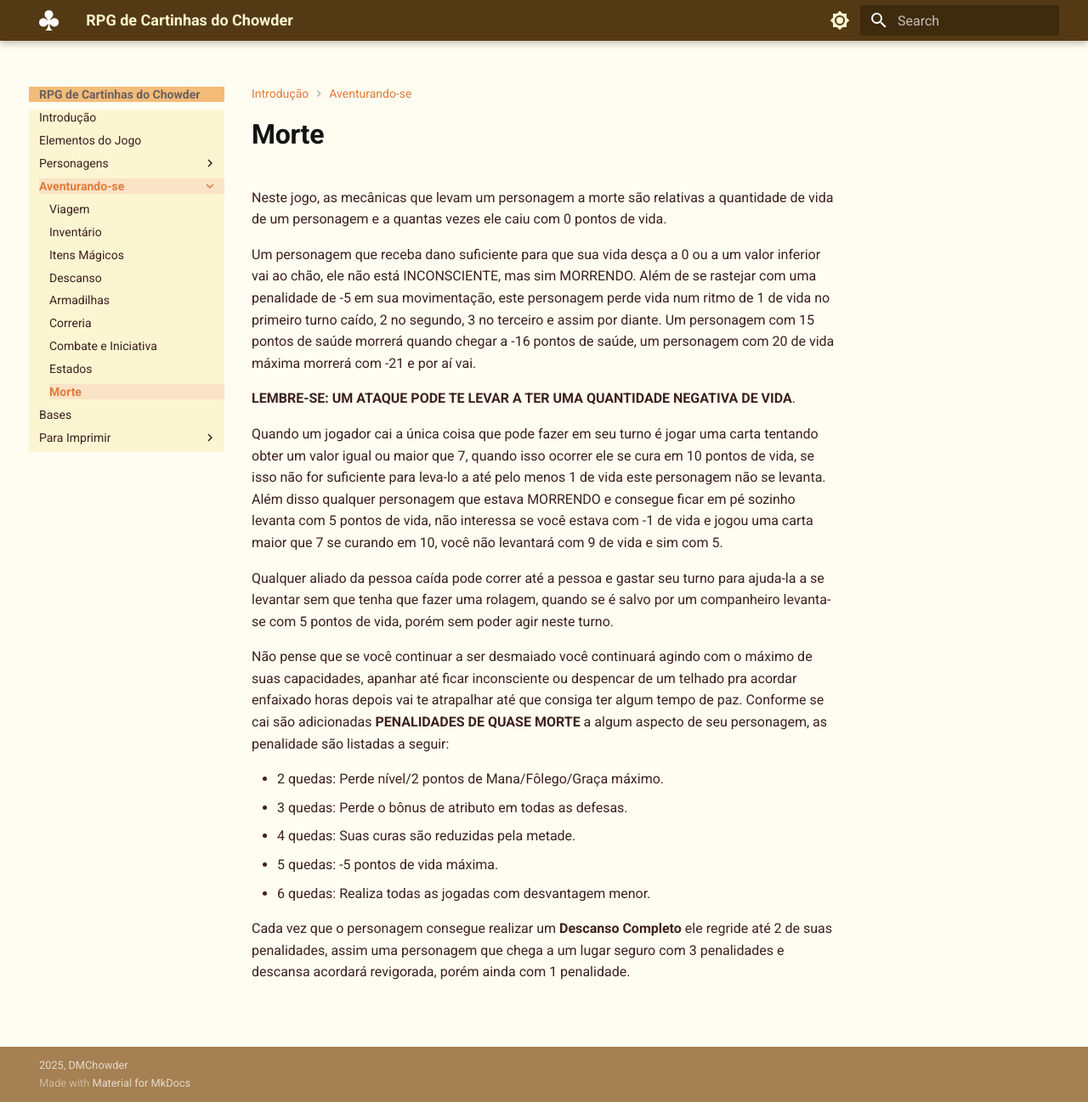
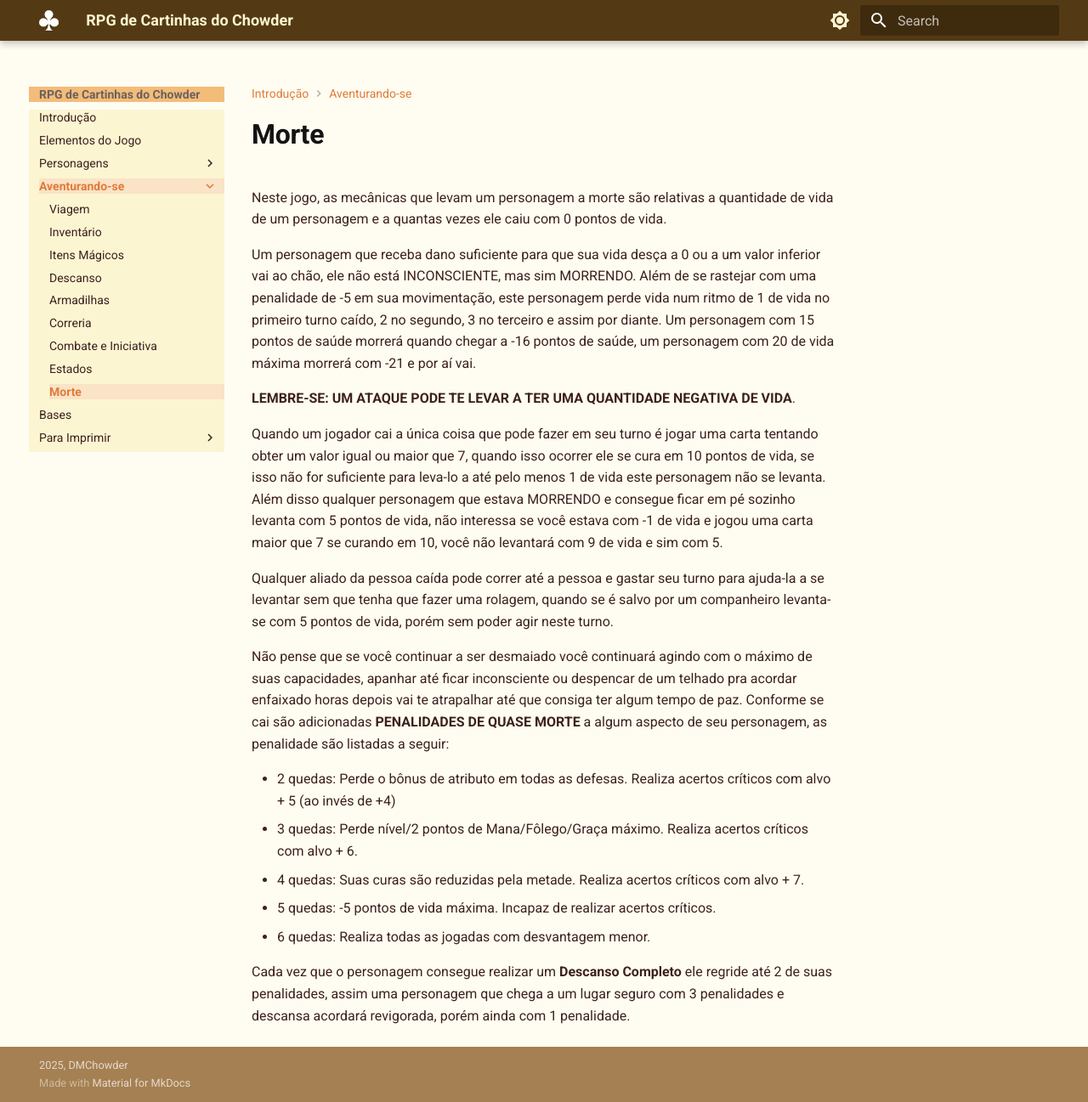
Before and after one commit to JPChowder/ChowRPG, an MkDocs documentation site: the page built from docs/morte.md, in a window 1280 px wide and 1297 px high. Shown: the whole window at 85% size. Built offline with MkDocs 1.6.1 and Material for MkDocs 9.7.7, drawn with Linux system fonts in a browser that asks for light colours.

Commit message:
feat(death): fucked the fucked

```diff
--- a/docs/morte.md
+++ b/docs/morte.md
@@ -11,10 +11,10 @@ Qualquer aliado da pessoa caída pode correr até a pessoa e gastar seu turno pa
 
 Não pense que se você continuar a ser desmaiado você continuará agindo com o máximo de suas capacidades, apanhar até ficar inconsciente ou despencar de um telhado pra acordar enfaixado horas depois vai te atrapalhar até que consiga ter algum tempo de paz. Conforme se cai são adicionadas **PENALIDADES DE QUASE MORTE** a algum aspecto de seu personagem, as penalidade são listadas a seguir:
 
- - 2 quedas: Perde nível/2 pontos de Mana/Fôlego/Graça máximo.
- - 3 quedas: Perde o bônus de atributo em todas as defesas.
- - 4 quedas: Suas curas são reduzidas pela metade.
- - 5 quedas: -5 pontos de vida máxima.
+ - 2 quedas: Perde o bônus de atributo em todas as defesas. Realiza acertos críticos com alvo + 5 (ao invés de +4)
+ - 3 quedas: Perde nível/2 pontos de Mana/Fôlego/Graça máximo. Realiza acertos críticos com alvo + 6.
+ - 4 quedas: Suas curas são reduzidas pela metade. Realiza acertos críticos com alvo + 7.
+ - 5 quedas: -5 pontos de vida máxima. Incapaz de realizar acertos críticos.
  - 6 quedas: Realiza todas as jogadas com desvantagem menor.
 
 Cada vez que o personagem consegue realizar um **Descanso Completo** ele regride até 2 de suas penalidades, assim uma personagem que chega a um lugar seguro com 3 penalidades e descansa acordará revigorada, porém ainda com 1 penalidade.
```
